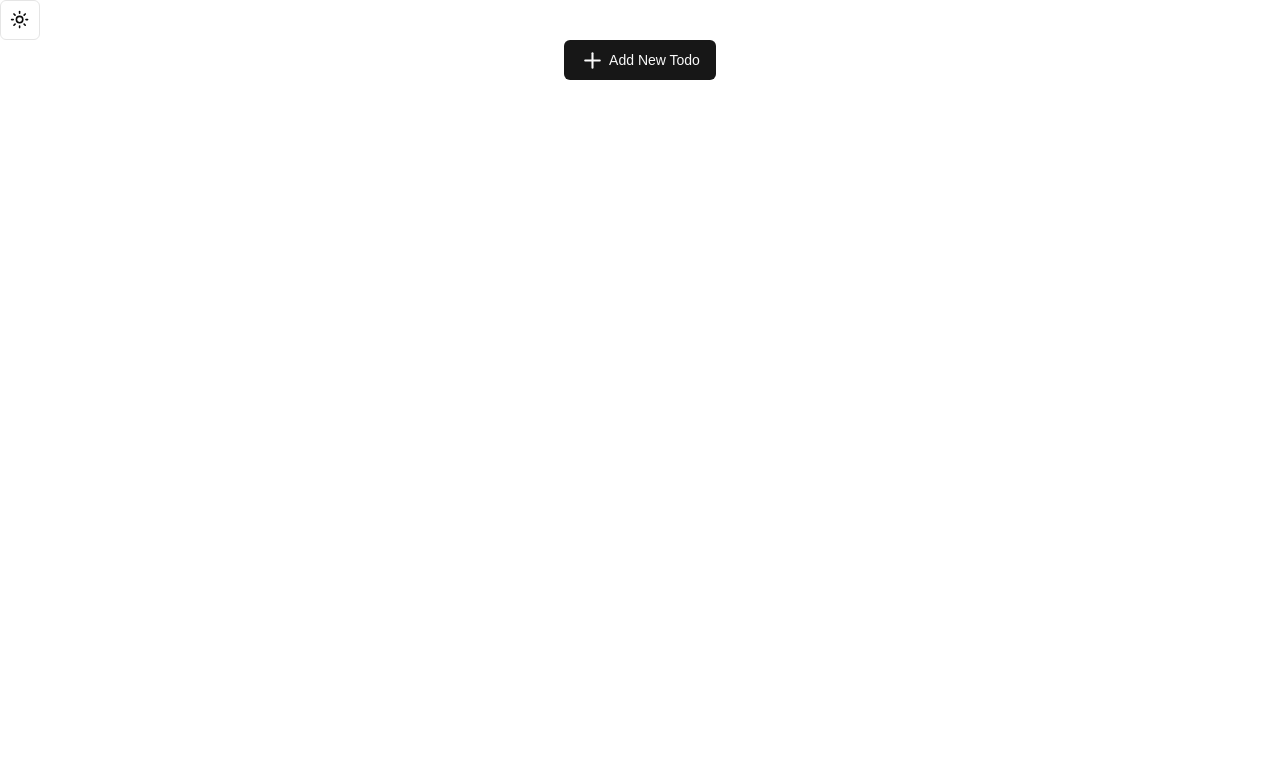
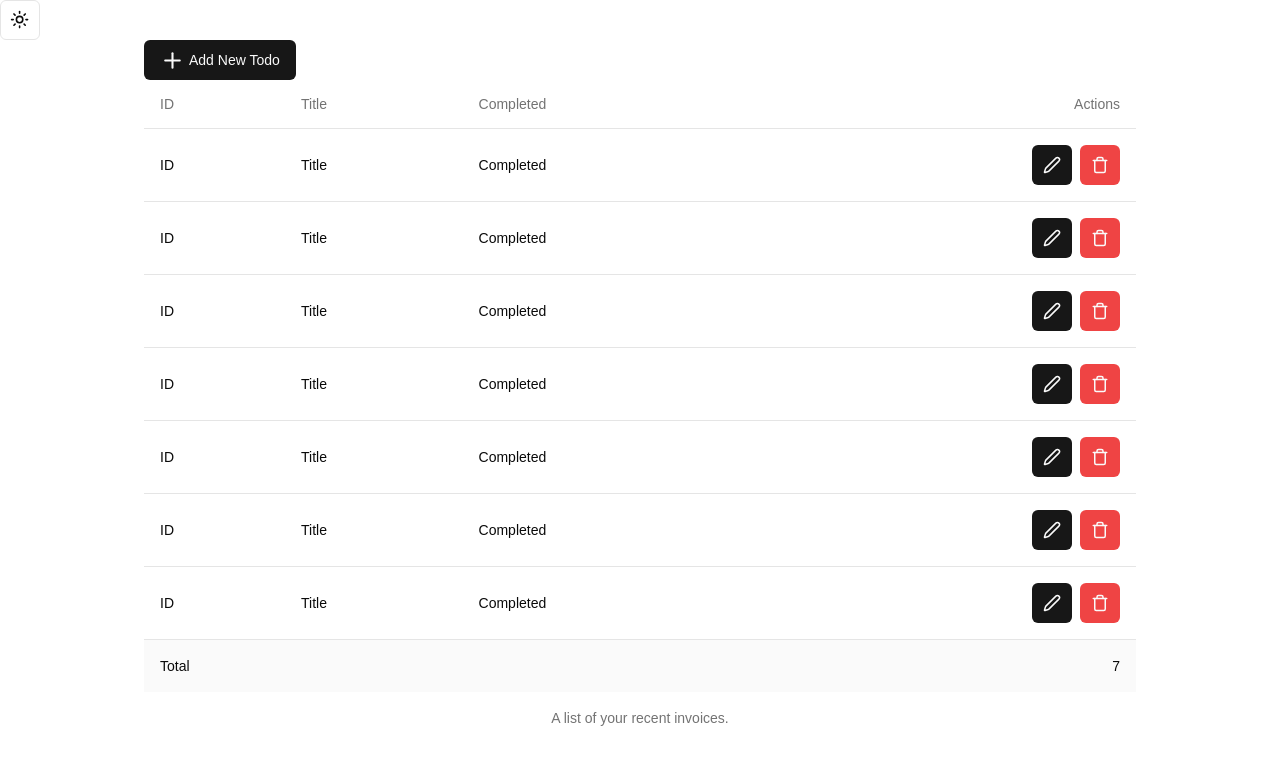
Before and after one commit to Mory-Smile/Fullstack-NextJS-Todo-App, a Next.js app: page / in a window 1280 px wide. Shown: the top 764 px of the page. Built offline with nearby package versions, Linux system fonts and the light colour scheme.

Commit message:
Added Todos List and finished styles

```diff
--- a/app/page.tsx
+++ b/app/page.tsx
@@ -1,11 +1,13 @@
 import { DialogDemo as DialogForm } from "@/components/DialogForm";
+import TodoTable from "@/components/TodoTable";
 
 export default function Home() {
   // const todos = await getTodoList();
 
   return (
-    <main className="container w-full h-screen flex justify-center">
+    <main className="container px-36">
       <DialogForm />
+      <TodoTable />
       {/* <ul>
         {todos.map((todo) => (
           <li key={todo.id}>{todo.title}</li>
--- a/components/DialogForm.tsx
+++ b/components/DialogForm.tsx
@@ -107,7 +107,6 @@
                       <Checkbox
                         checked={field.value}
                         onCheckedChange={field.onChange}
-                        {...field}
                       />
                     </FormControl>
                     <FormMessage />
--- /dev/null
+++ b/components/TodoTable.tsx
@@ -0,0 +1,96 @@
+import {
+  Table,
+  TableBody,
+  TableCaption,
+  TableCell,
+  TableFooter,
+  TableHead,
+  TableHeader,
+  TableRow,
+} from "@/components/ui/table";
+import { Button } from "./ui/button";
+import { Pen, Trash } from "lucide-react";
+
+const invoices = [
+  {
+    invoice: "INV001",
+    paymentStatus: "Paid",
+    totalAmount: "$250.00",
+    paymentMethod: "Credit Card",
+  },
+  {
+    invoice: "INV002",
+    paymentStatus: "Pending",
+    totalAmount: "$150.00",
+    paymentMethod: "PayPal",
+  },
+  {
+    invoice: "INV003",
+    paymentStatus: "Unpaid",
+    totalAmount: "$350.00",
+    paymentMethod: "Bank Transfer",
+  },
+  {
+    invoice: "INV004",
+    paymentStatus: "Paid",
+    totalAmount: "$450.00",
+    paymentMethod: "Credit Card",
+  },
+  {
+    invoice: "INV005",
+    paymentStatus: "Paid",
+    totalAmount: "$550.00",
+    paymentMethod: "PayPal",
+  },
+  {
+    invoice: "INV006",
+    paymentStatus: "Pending",
+    totalAmount: "$200.00",
+    paymentMethod: "Bank Transfer",
+  },
+  {
+    invoice: "INV007",
+    paymentStatus: "Unpaid",
+    totalAmount: "$300.00",
+    paymentMethod: "Credit Card",
+  },
+];
+
+export default function TodoTable() {
+  return (
+    <Table>
+      <TableCaption>A list of your recent invoices.</TableCaption>
+      <TableHeader>
+        <TableRow>
+          <TableHead>ID</TableHead>
+          <TableHead>Title</TableHead>
+          <TableHead>Completed</TableHead>
+          <TableHead className="text-right">Actions</TableHead>
+        </TableRow>
+      </TableHeader>
+      <TableBody>
+        {invoices.map((invoice) => (
+          <TableRow key={invoice.invoice}>
+            <TableCell className="font-medium">ID</TableCell>
+            <TableCell>Title</TableCell>
+            <TableCell>Completed</TableCell>
+            <TableCell className="flex items-center justify-end space-x-2">
+              <Button size={"icon"}>
+                <Pen size={18} />
+              </Button>
+              <Button size={"icon"} variant={"destructive"}>
+                <Trash size={18} />
+              </Button>
+            </TableCell>
+          </TableRow>
+        ))}
+      </TableBody>
+      <TableFooter>
+        <TableRow>
+          <TableCell colSpan={3}>Total</TableCell>
+          <TableCell className="text-right">{invoices.length}</TableCell>
+        </TableRow>
+      </TableFooter>
+    </Table>
+  );
+}
--- /dev/null
+++ b/components/ui/table.tsx
@@ -0,0 +1,117 @@
+import * as React from "react";
+
+import { cn } from "@/lib/utils";
+
+const Table = React.forwardRef<
+  HTMLTableElement,
+  React.HTMLAttributes<HTMLTableElement>
+>(({ className, ...props }, ref) => (
+  <div className="relative w-full overflow-auto">
+    <table
+      ref={ref}
+      className={cn("w-full caption-bottom text-sm", className)}
+      {...props}
+    />
+  </div>
+));
+Table.displayName = "Table";
+
+const TableHeader = React.forwardRef<
+  HTMLTableSectionElement,
+  React.HTMLAttributes<HTMLTableSectionElement>
+>(({ className, ...props }, ref) => (
+  <thead ref={ref} className={cn("[&_tr]:border-b", className)} {...props} />
+));
+TableHeader.displayName = "TableHeader";
+
+const TableBody = React.forwardRef<
+  HTMLTableSectionElement,
+  React.HTMLAttributes<HTMLTableSectionElement>
+>(({ className, ...props }, ref) => (
+  <tbody
+    ref={ref}
+    className={cn("[&_tr:last-child]:border-0", className)}
+    {...props}
+  />
+));
+TableBody.displayName = "TableBody";
+
+const TableFooter = React.forwardRef<
+  HTMLTableSectionElement,
+  React.HTMLAttributes<HTMLTableSectionElement>
+>(({ className, ...props }, ref) => (
+  <tfoot
+    ref={ref}
+    className={cn(
+      "border-t bg-muted/50 font-medium [&>tr]:last:border-b-0",
+      className
+    )}
+    {...props}
+  />
+));
+TableFooter.displayName = "TableFooter";
+
+const TableRow = React.forwardRef<
+  HTMLTableRowElement,
+  React.HTMLAttributes<HTMLTableRowElement>
+>(({ className, ...props }, ref) => (
+  <tr
+    ref={ref}
+    className={cn(
+      "border-b transition-colors hover:bg-muted/50 data-[state=selected]:bg-muted",
+      className
+    )}
+    {...props}
+  />
+));
+TableRow.displayName = "TableRow";
+
+const TableHead = React.forwardRef<
+  HTMLTableCellElement,
+  React.ThHTMLAttributes<HTMLTableCellElement>
+>(({ className, ...props }, ref) => (
+  <th
+    ref={ref}
+    className={cn(
+      "h-12 px-4 text-left align-middle font-medium text-muted-foreground [&:has([role=checkbox])]:pr-0",
+      className
+    )}
+    {...props}
+  />
+));
+TableHead.displayName = "TableHead";
+
+const TableCell = React.forwardRef<
+  HTMLTableCellElement,
+  React.TdHTMLAttributes<HTMLTableCellElement>
+>(({ className, ...props }, ref) => (
+  <td
+    ref={ref}
+    className={cn("p-4 align-middle [&:has([role=checkbox])]:pr-0", className)}
+    {...props}
+  />
+));
+TableCell.displayName = "TableCell";
+
+const TableCaption = React.forwardRef<
+  HTMLTableCaptionElement,
+  React.HTMLAttributes<HTMLTableCaptionElement>
+>(({ className, ...props }, ref) => (
+  <caption
+    ref={ref}
+    className={cn("mt-4 text-sm text-muted-foreground", className)}
+    {...props}
+  />
+));
+TableCaption.displayName = "TableCaption";
+
+export {
+  Table,
+  TableHeader,
+  TableBody,
+  TableFooter,
+  TableHead,
+  TableRow,
+  TableCell,
+  TableCaption,
+};
```
